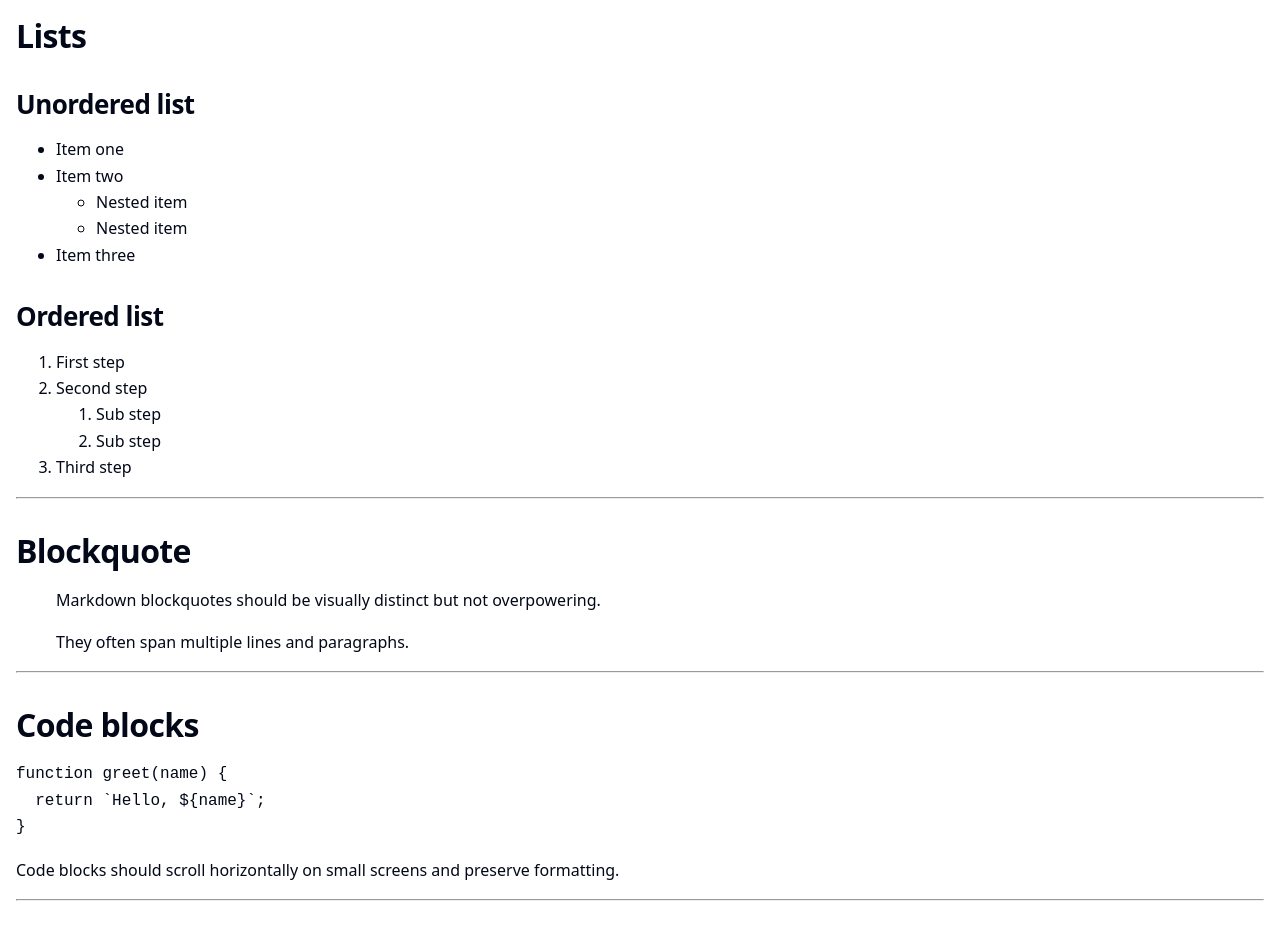
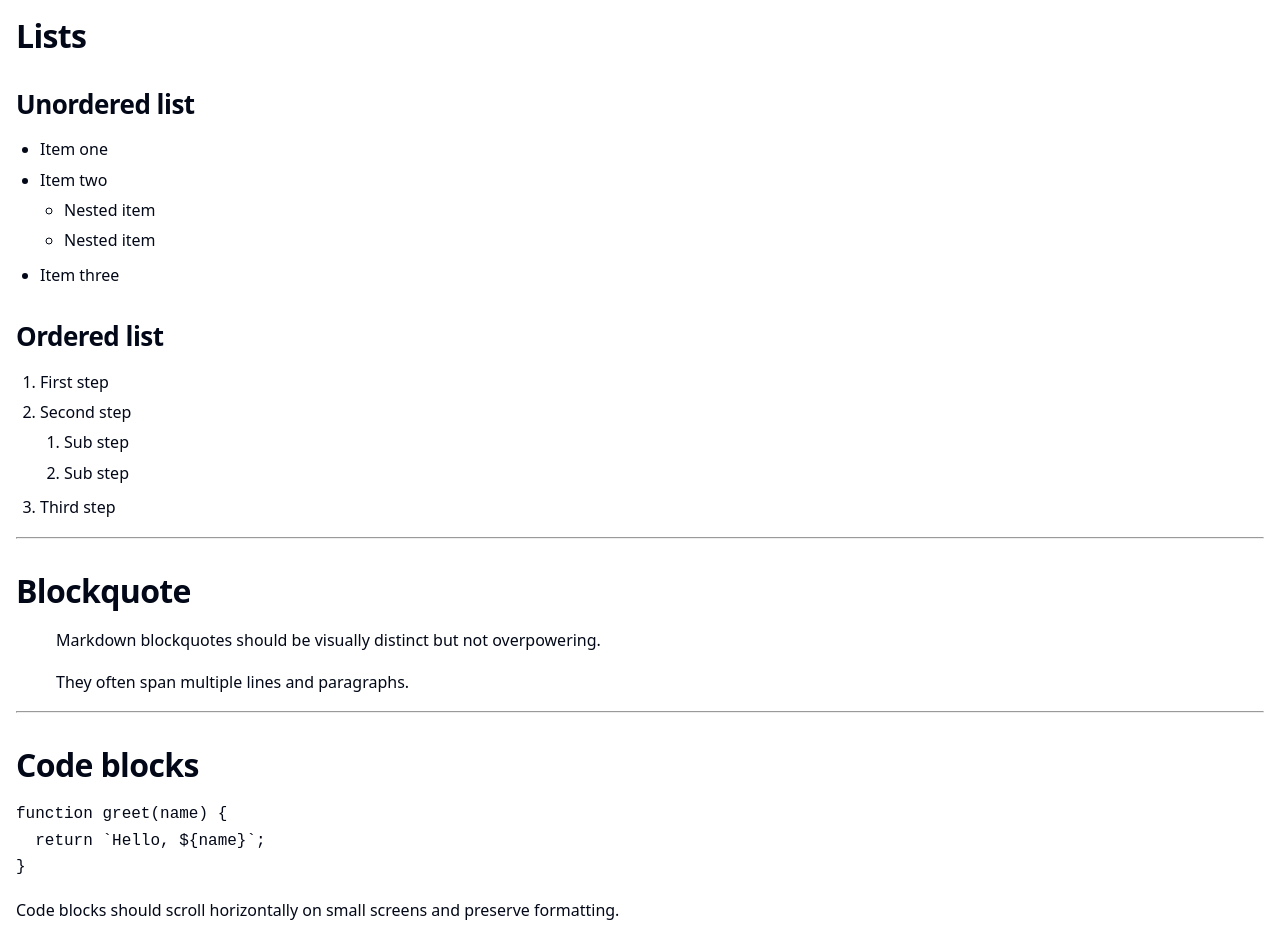
Before and after one commit to chrissy-dev/cactus.css, a plain HTML site: page demo/index.html in a window 1280 px wide. Shown: the part 860-1790 px from the top of the page. Drawn offline with Linux system fonts and the light colour scheme.

Commit message:
feat: base lists

```diff
--- a/cactus.css
+++ b/cactus.css
@@ -114,7 +114,6 @@ article {
 /* =========================
    Typography
    ========================= */
-
 h1,
 h2,
 h3,
@@ -166,3 +165,22 @@ a {
         text-decoration: none;
     }
 }
+
+/* =========================
+   Lists
+   ========================= */
+ul,
+ol {
+  margin: 0 0 var(--space) calc(var(--space) * 1.5);
+  padding: 0;
+}
+
+li {
+  margin: 0.25em 0;
+}
+
+li > ul,
+li > ol {
+  margin-top: 0.25em;
+  margin-bottom: 0.5em;
+}
```
